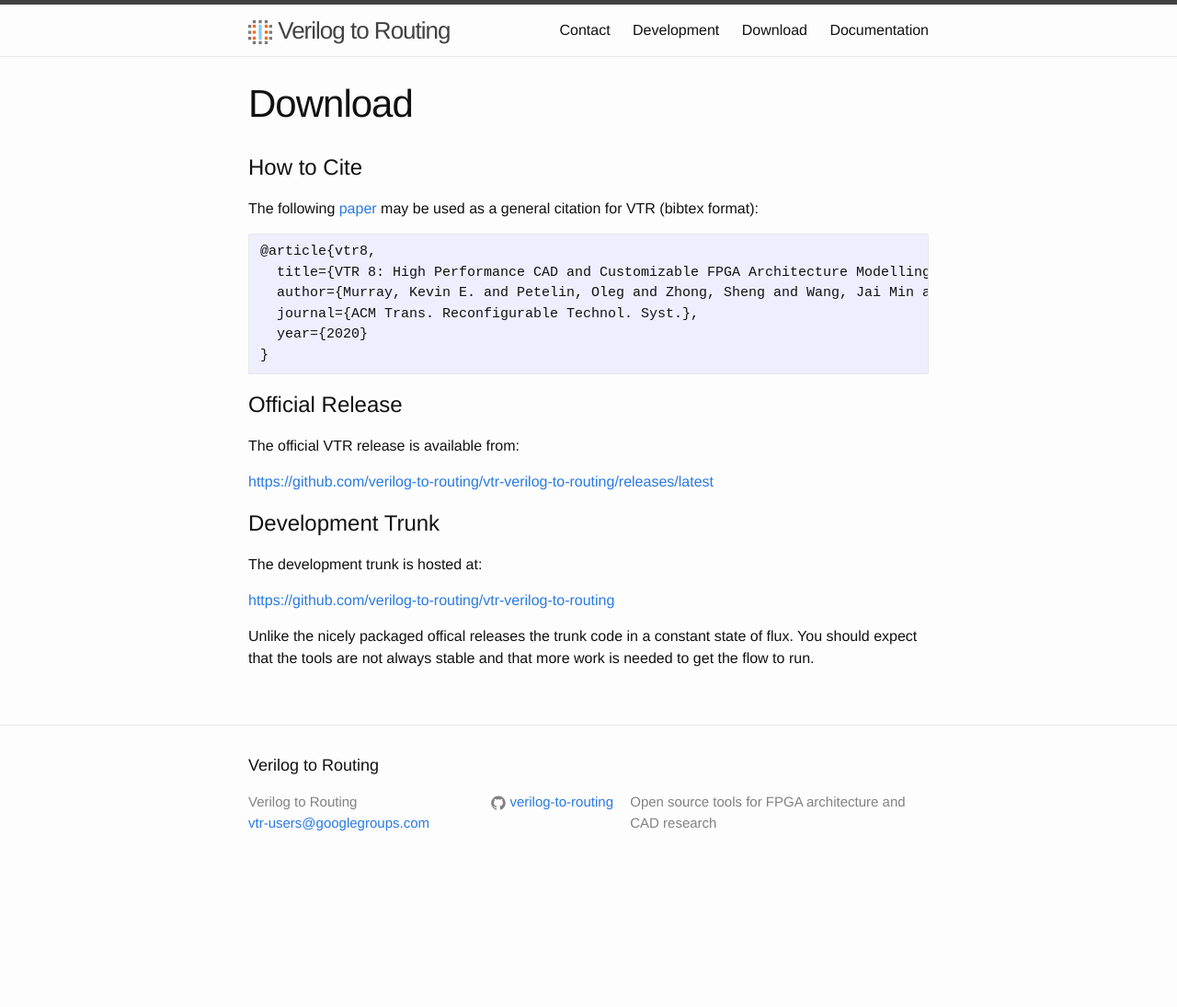
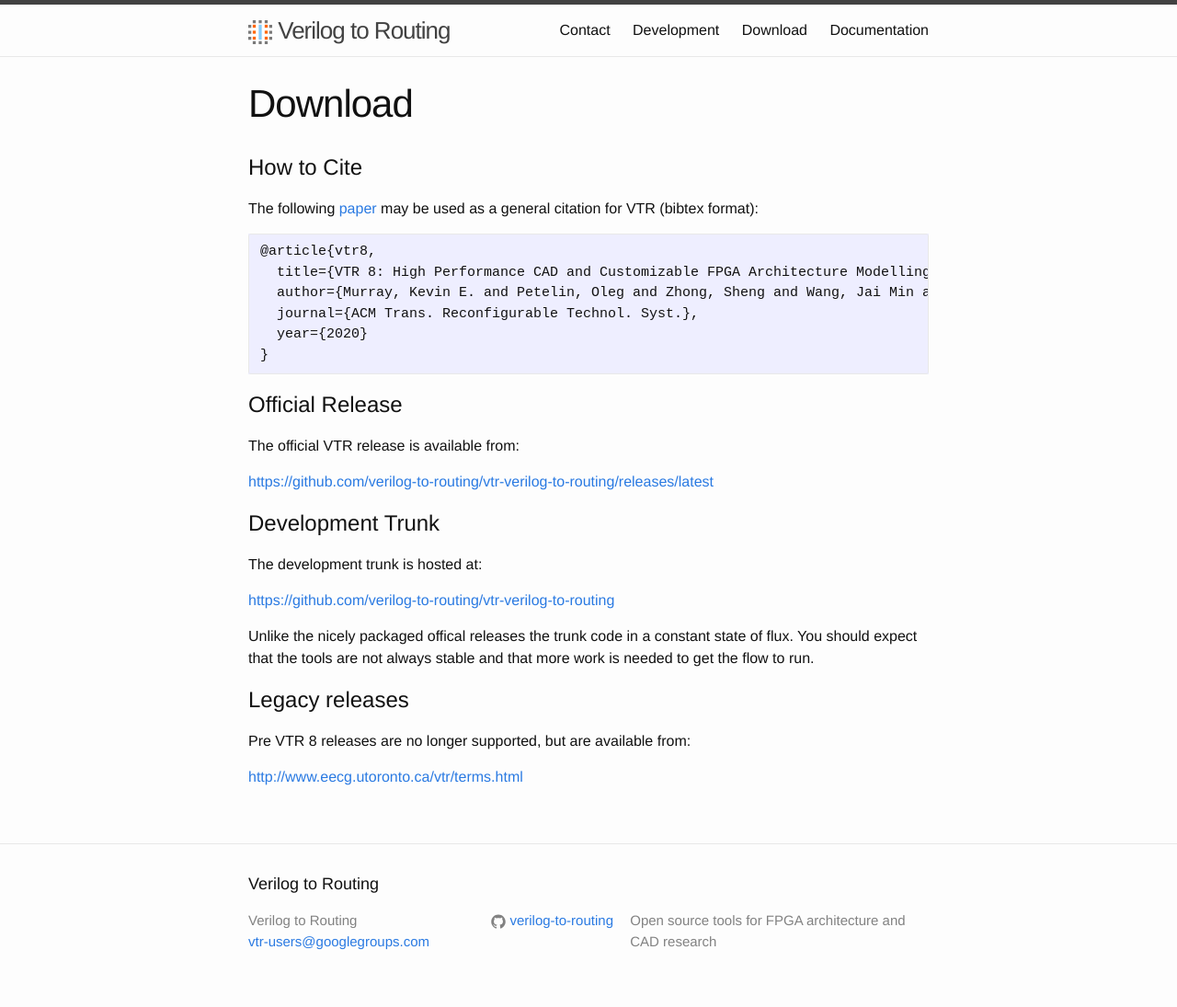
Before and after one commit to verilog-to-routing/verilog-to-routing.github.io, a Jekyll site: the page built from _pages/download.md, in a window 1280 px wide. Shown: the whole page at 92% size. Built offline with Jekyll 4.4.1, drawn with Linux system fonts in a browser that asks for light colours; before the commit the page ends 966 px from its top, so only the background shows below that.

Commit message:
Update legacy download links

```diff
--- a/_pages/download.md
+++ b/_pages/download.md
@@ -22,7 +22,6 @@
 
 <https://github.com/verilog-to-routing/vtr-verilog-to-routing/releases/latest>
 
-
 Development Trunk
 =================
 The development trunk is hosted at:
@@ -31,3 +30,10 @@
 
 Unlike the nicely packaged offical releases the trunk code in a constant state of flux.
 You should expect that the tools are not always stable and that more work is needed to get the flow to run.
+
+Legacy releases
+===============
+
+Pre VTR 8 releases are no longer supported, but are available from:
+
+<http://www.eecg.utoronto.ca/vtr/terms.html>
```
